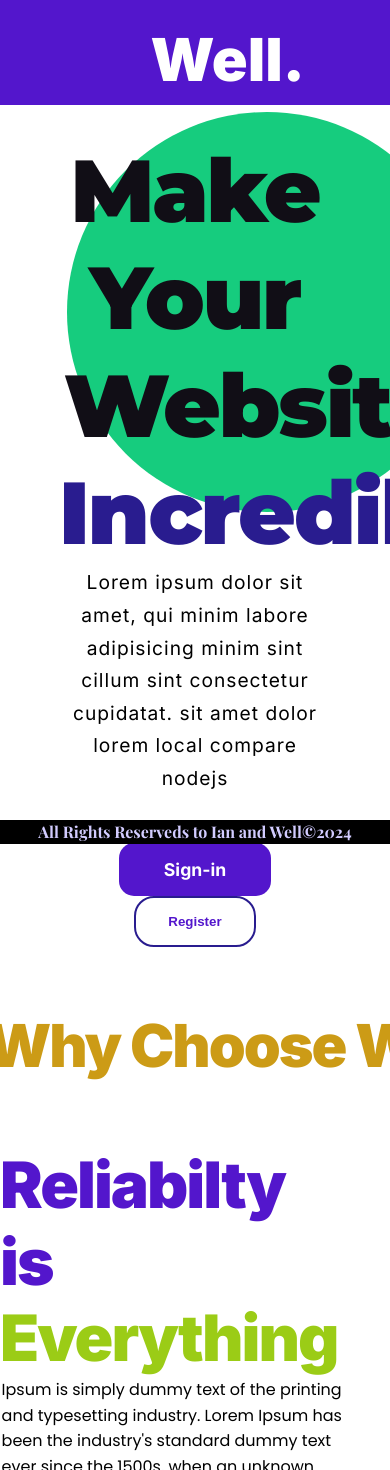
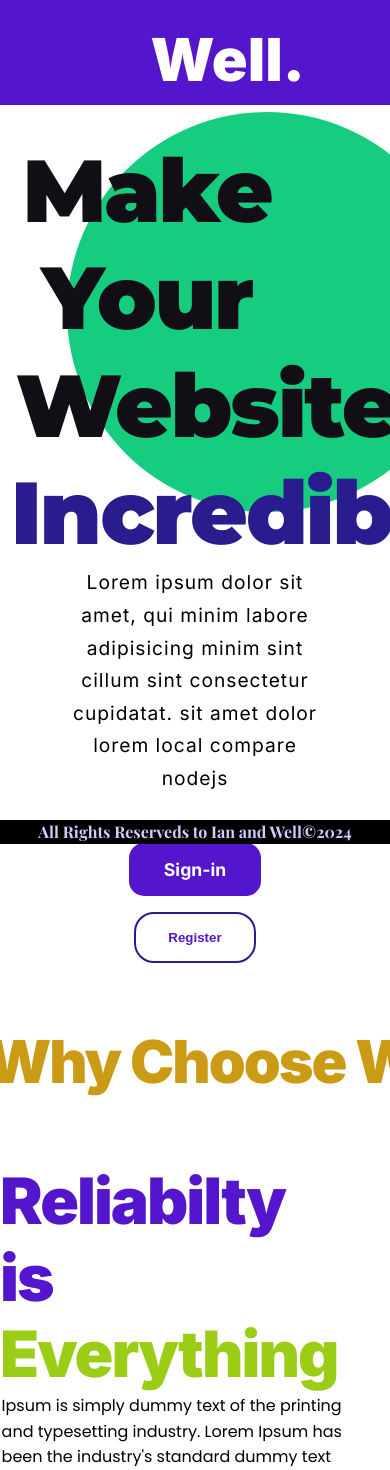
Before and after one commit to ianalves-alt/proj1SampleWebsite, a React (Vite) app: page / in a window 390 px wide. Shown: the top 1470 px of the page. Built offline with nearby package versions, Linux system fonts and the light colour scheme; a web font is replaced by a local one.

Commit message:
query fix trial smartphone

```diff
--- a/src/index.css
+++ b/src/index.css
@@ -431,6 +431,7 @@ font-size: 3.5rem;
     margin-bottom: 2rem;
     background-color: var(--primary);
 
+
   }
   .nav ul{
     display: none;
@@ -456,6 +457,8 @@ font-size: 3.5rem;
     text-align: center;
     font-size: 5.5rem;
     line-height: 1.22;
+    position: relative;
+    right: 3rem;
 
   }
   .span{
@@ -476,10 +479,11 @@ font-size: 3.5rem;
     left: 0;
     top: 0;
     margin: 0;
-    padding: 1rem 2.8rem;
+    padding: 1rem 2.2rem;
     border-radius:15px;
     margin-inline: 0.5rem;
     margin-top: 3rem;
+    margin-bottom: 1rem;
 
   }
   .oabody{
@@ -495,6 +499,7 @@ font-size: 3.5rem;
     font-size: 3.7rem;
     font-weight: 900;
     margin: 0;
+    overflow: hidden;
 
   }
   .section1 p{
@@ -597,3 +602,10 @@ margin-bottom: 0;
 
 
 }
+@media screen and (max-width: 500px;) {
+
+  .nav{
+    min-width:150%;
+  }
+
+}
```
